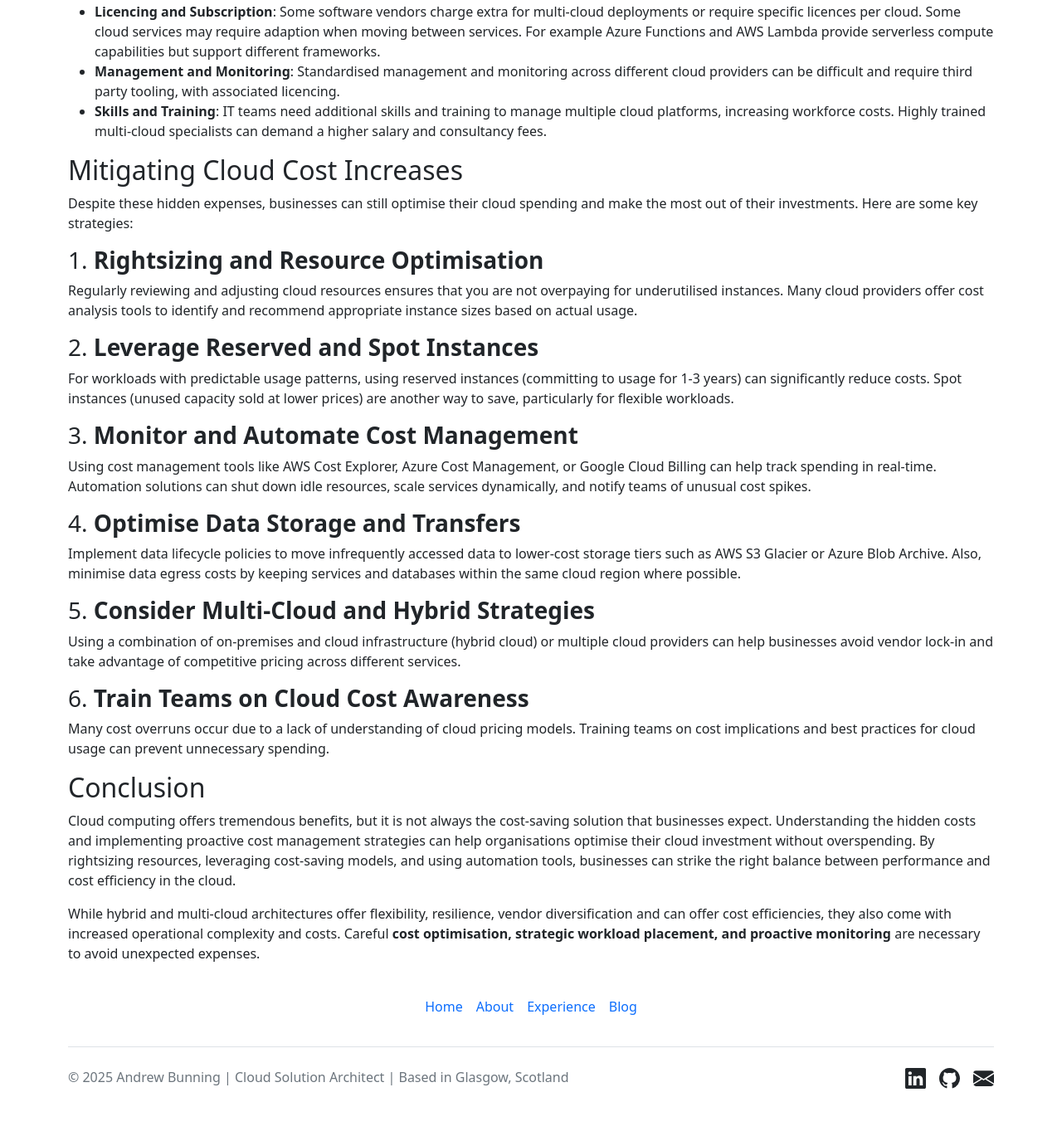
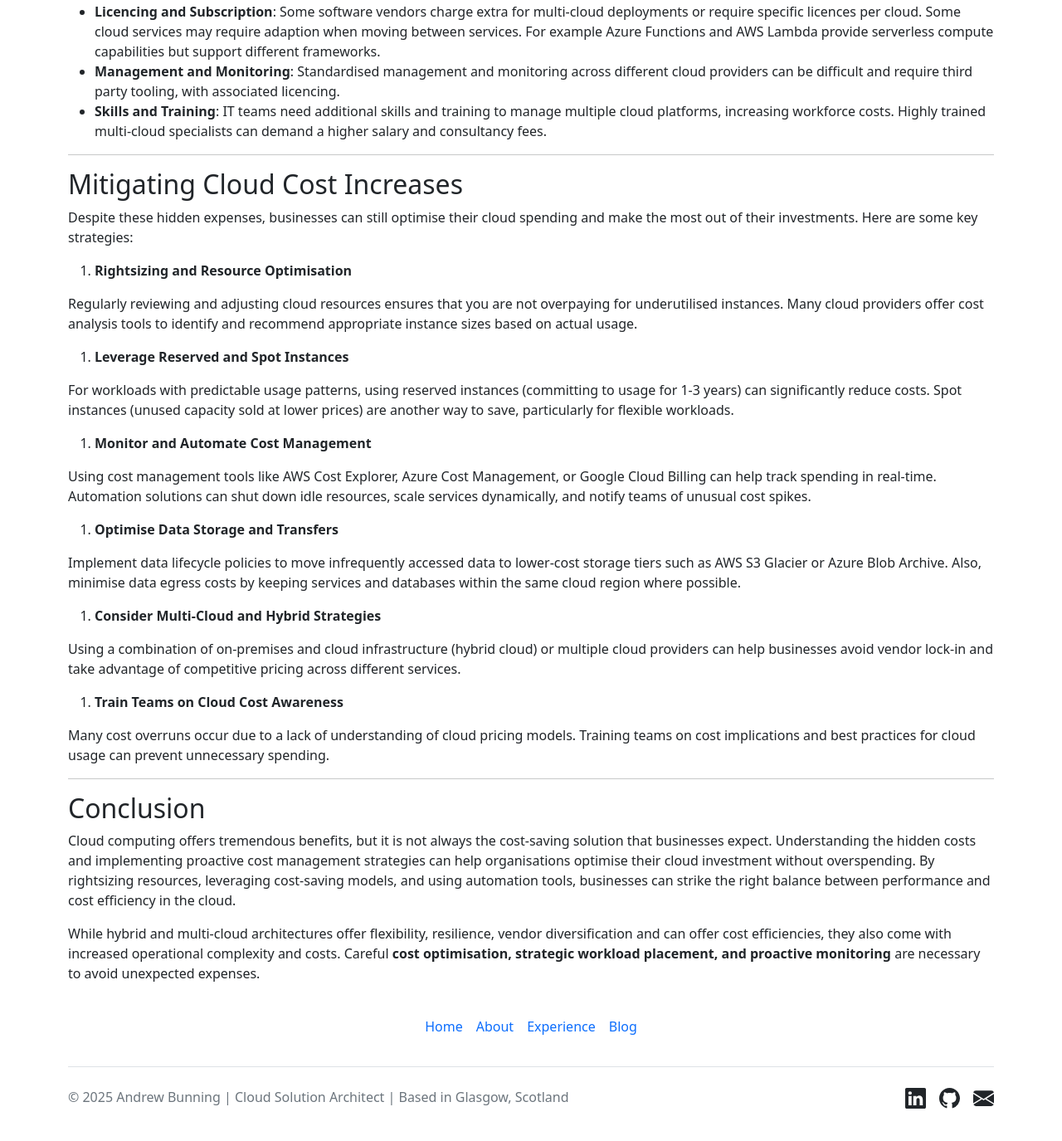
Before and after one commit to AndyBunning/andybunning.github.io, a Jekyll site: the page built from blog/2025-02-24-True-Costs-of-Cloud-Services.md, in a window 1280 px wide and 1400 px high, scrolled down 853 px. Shown: the top 1375 px of the window at 83% size. Built offline with Jekyll 4.4.1, drawn with Linux system fonts in a browser that asks for light colours.

Commit message:
Update post formatting

```diff
--- a/blog/2025-02-24-True-Costs-of-Cloud-Services.md
+++ b/blog/2025-02-24-True-Costs-of-Cloud-Services.md
@@ -33,33 +33,37 @@ In addition to the costs associated with Cloud services, leveraging a hybrid or
 - **Management and Monitoring**: Standardised management and monitoring across different cloud providers can be difficult and require third party tooling, with associated licencing.
 - **Skills and Training**: IT teams need additional skills and training to manage multiple cloud platforms, increasing workforce costs.  Highly trained multi-cloud specialists can demand a higher salary and consultancy fees.
 
+---
+
 ## Mitigating Cloud Cost Increases
 
 Despite these hidden expenses, businesses can still optimise their cloud spending and make the most out of their investments. Here are some key strategies:
 
-### 1. **Rightsizing and Resource Optimisation**
+1. **Rightsizing and Resource Optimisation**
 
 Regularly reviewing and adjusting cloud resources ensures that you are not overpaying for underutilised instances. Many cloud providers offer cost analysis tools to identify and recommend appropriate instance sizes based on actual usage.
 
-### 2. **Leverage Reserved and Spot Instances**
+2. **Leverage Reserved and Spot Instances**
 
 For workloads with predictable usage patterns, using reserved instances (committing to usage for 1-3 years) can significantly reduce costs. Spot instances (unused capacity sold at lower prices) are another way to save, particularly for flexible workloads.
 
-### 3. **Monitor and Automate Cost Management**
+3. **Monitor and Automate Cost Management**
 
 Using cost management tools like AWS Cost Explorer, Azure Cost Management, or Google Cloud Billing can help track spending in real-time. Automation solutions can shut down idle resources, scale services dynamically, and notify teams of unusual cost spikes.
 
-### 4. **Optimise Data Storage and Transfers**
+4. **Optimise Data Storage and Transfers**
 
 Implement data lifecycle policies to move infrequently accessed data to lower-cost storage tiers such as AWS S3 Glacier or Azure Blob Archive. Also, minimise data egress costs by keeping services and databases within the same cloud region where possible.
 
-### 5. **Consider Multi-Cloud and Hybrid Strategies**
+5. **Consider Multi-Cloud and Hybrid Strategies**
 
 Using a combination of on-premises and cloud infrastructure (hybrid cloud) or multiple cloud providers can help businesses avoid vendor lock-in and take advantage of competitive pricing across different services.
 
-### 6. **Train Teams on Cloud Cost Awareness**
+6. **Train Teams on Cloud Cost Awareness**
 
 Many cost overruns occur due to a lack of understanding of cloud pricing models. Training teams on cost implications and best practices for cloud usage can prevent unnecessary spending.
+
+---
 
 ## Conclusion
 
```
